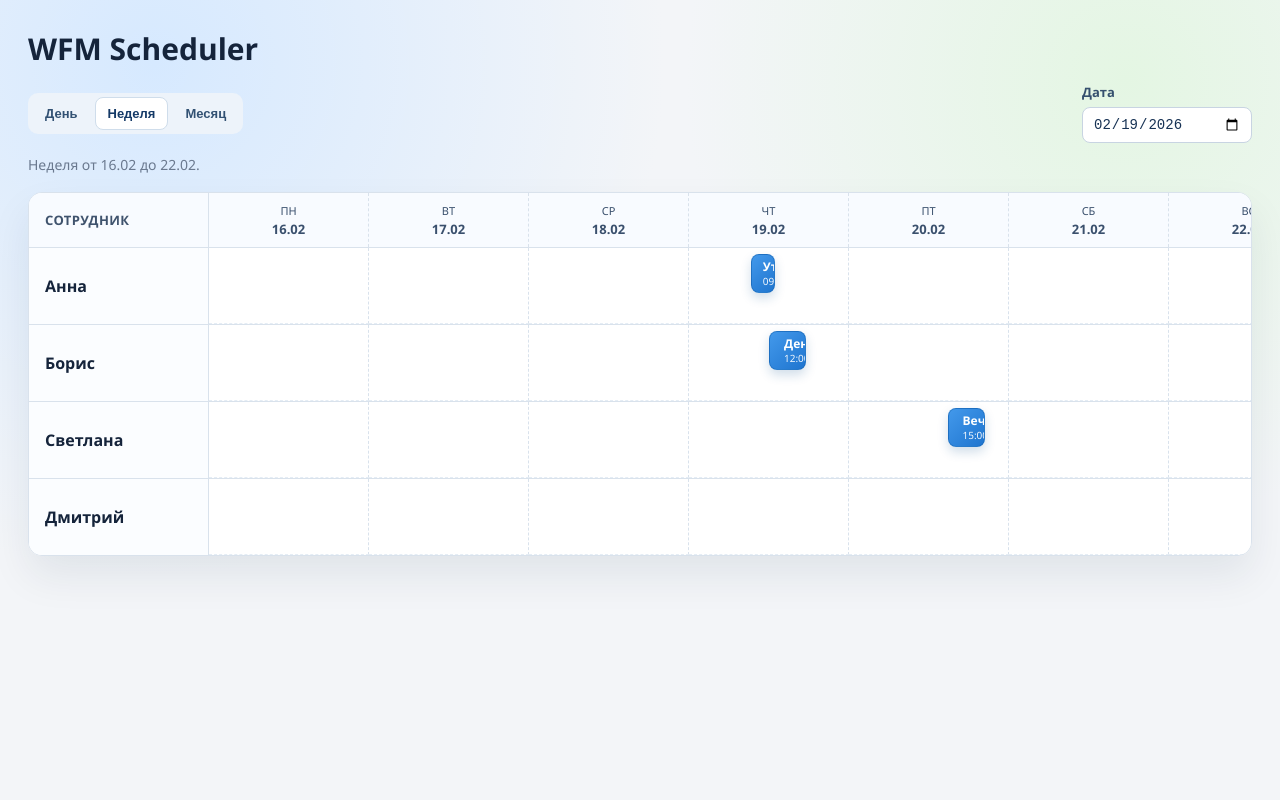
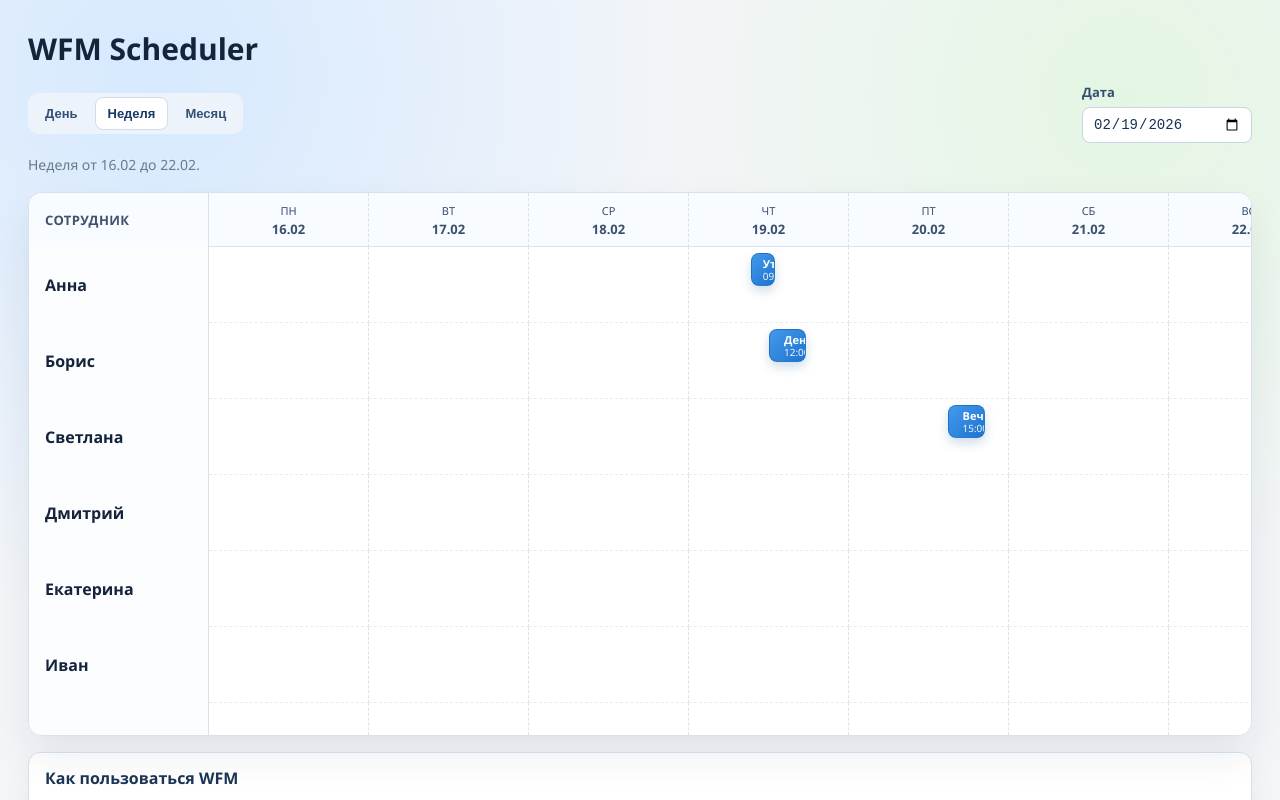
Before and after one commit to mfbulat/vibe-wfm, a React (Vite) app: page / in a window 1280 px wide. Both pictures are taken after a click on the button "Неделя". Shown: the top 800 px of the page. Built offline with nearby package versions, Linux system fonts and the light colour scheme.

Commit message:
table virtualization

```diff
--- a/src/App.module.scss
+++ b/src/App.module.scss
@@ -5,7 +5,6 @@ $accent: #1976d2;
 $text: #15243b;
 $muted: #6a798f;
 $row-height: 76px;
-$hour-width: 72px;
 
 .page {
   min-height: 100vh;
@@ -84,23 +83,25 @@ $hour-width: 72px;
 }
 
 .gridWrapper {
+  position: relative;
   background: $panel-bg;
   border: 1px solid $border;
   border-radius: 14px;
   overflow: auto;
   box-shadow: 0 20px 40px rgba(14, 36, 64, 0.08);
+  min-height: 420px;
+  height: min(68vh, 720px);
 }
 
-.gridHeader,
-.gridRow {
-  display: grid;
-  grid-template-columns: 180px 1fr;
+.virtualCanvas {
+  position: relative;
 }
 
-.gridHeader {
+.virtualHeader {
   position: sticky;
   top: 0;
-  z-index: 7;
+  z-index: 20;
+  display: flex;
   background: #f8fbff;
   border-bottom: 1px solid $border;
 }
@@ -114,8 +115,7 @@ $hour-width: 72px;
   font-weight: 700;
   position: sticky;
   left: 0;
-  z-index: 6;
-  background: #f8fbff;
+  flex-shrink: 0;
 }
 
 .employeeHeader {
@@ -124,22 +124,31 @@ $hour-width: 72px;
   text-transform: uppercase;
   color: #3f536d;
   letter-spacing: 0.03em;
+  background: #f8fbff;
+  z-index: 30;
 }
 
 .employeeName {
   min-height: $row-height;
   background: #fbfdff;
+  z-index: 14;
 }
 
-.hoursHeader,
-.cellsLayer {
-  display: grid;
-  grid-template-columns: repeat(24, $hour-width);
+.virtualHeaderTimeline {
+  position: relative;
+  min-height: 54px;
+  flex-shrink: 0;
 }
 
-.hourCell {
-  min-height: 54px;
+.virtualHourHeaderCell,
+.virtualDateHeaderCell {
+  position: absolute;
+  top: 0;
+  bottom: 0;
   border-right: 1px dashed $border;
+}
+
+.virtualHourHeaderCell {
   display: flex;
   align-items: center;
   justify-content: center;
@@ -147,22 +156,42 @@ $hour-width: 72px;
   color: $muted;
 }
 
-.gridRow {
-  border-bottom: 1px solid $border;
+.virtualDateHeaderCell {
+  display: grid;
+  align-content: center;
+  justify-items: center;
+  gap: 2px;
+  color: #3a506d;
 
-  &:last-child {
-    border-bottom: none;
+  span {
+    font-size: 11px;
+    text-transform: uppercase;
+  }
+
+  strong {
+    font-size: 13px;
   }
 }
 
-.timeline {
+.virtualRow {
+  position: absolute;
+  left: 0;
+  display: flex;
+  border-bottom: 1px solid $border;
+  background: #fff;
+}
+
+.virtualDayTimeline,
+.virtualDateTimeline {
   position: relative;
-  min-width: calc(24 * #{$hour-width});
+  flex-shrink: 0;
   min-height: $row-height;
 }
 
-.timelineCell {
-  min-height: $row-height;
+.virtualTimelineCell {
+  position: absolute;
+  top: 0;
+  bottom: 0;
   border-right: 1px dashed $border;
 
   &:hover {
@@ -238,39 +267,15 @@ $hour-width: 72px;
   border-radius: 0 10px 10px 0;
 }
 
-.dateHeader,
-.dateCells {
-  display: grid;
-}
-
-.dateColumnTitle {
-  min-height: 54px;
-  border-right: 1px dashed $border;
-  display: grid;
-  align-content: center;
-  justify-items: center;
-  gap: 2px;
-  color: #3a506d;
-
-  span {
-    font-size: 11px;
-    text-transform: uppercase;
-  }
-
-  strong {
-    font-size: 13px;
-  }
-}
-
-.dateCell {
-  min-height: $row-height;
+.virtualDateCell {
+  position: absolute;
+  top: 0;
+  bottom: 0;
   border-right: 1px dashed $border;
   border-bottom: 1px dashed #e5edf5;
   padding: 6px;
-  display: flex;
-  flex-direction: column;
-  gap: 5px;
   background: #fff;
+  overflow: hidden;
 
   &:hover {
     background: #f6fbff;
@@ -280,6 +285,7 @@ $hour-width: 72px;
 .dateTimeline {
   position: relative;
   width: 100%;
+  overflow: hidden;
 }
 
 .shiftChip {
@@ -290,7 +296,7 @@ $hour-width: 72px;
   color: #fff;
   display: flex;
   align-items: stretch;
-  min-height: 24px;
+  min-height: 22px;
   box-shadow: 0 5px 11px rgba(20, 84, 145, 0.2);
   overflow: hidden;
   cursor: grab;
@@ -300,11 +306,11 @@ $hour-width: 72px;
   flex: 1;
   min-width: 0;
   display: grid;
-  gap: 3px;
-  padding: 6px;
+  gap: 2px;
+  padding: 4px 6px;
 
   strong {
-    font-size: 12px;
+    font-size: 11px;
     line-height: 1;
   }
 
@@ -397,14 +403,33 @@ $hour-width: 72px;
   color: #fff;
 }
 
+.helpSection {
+  margin-top: 16px;
+  background: #fff;
+  border: 1px solid $border;
+  border-radius: 12px;
+  padding: 14px 16px;
+  box-shadow: 0 10px 24px rgba(14, 36, 64, 0.05);
+
+  h3 {
+    margin: 0 0 8px;
+    font-size: 16px;
+    color: #1b3556;
+  }
+
+  ol {
+    margin: 0;
+    padding-left: 20px;
+    color: #2f4866;
+    display: grid;
+    gap: 4px;
+    font-size: 14px;
+  }
+}
+
 @media (max-width: 900px) {
   .page {
     padding: 14px;
-  }
-
-  .gridHeader,
-  .gridRow {
-    grid-template-columns: 130px 1fr;
   }
 
   .employeeHeader,
@@ -415,4 +440,8 @@ $hour-width: 72px;
   .datepicker {
     min-width: 150px;
   }
+
+  .gridWrapper {
+    min-height: 360px;
+  }
 }
--- a/src/App.tsx
+++ b/src/App.tsx
@@ -35,6 +35,13 @@ type ResizeState = {
 
 type ViewMode = 'day' | 'week' | 'month'
 
+type VirtualViewport = {
+  width: number
+  height: number
+  scrollTop: number
+  scrollLeft: number
+}
+
 const HOURS = Array.from({ length: 24 }, (_, i) => i)
 const MINUTES_IN_DAY = 24 * 60
 const SNAP_MINUTES = 15
@@ -47,11 +54,30 @@ const MINI_HOUR_WIDTH = DATE_TIMELINE_WIDTH / 24
 const MAX_MODAL_MINUTES = MINUTES_IN_DAY - SNAP_MINUTES
 const DEFAULT_SHIFT_START = 9 * 60
 
+const EMPLOYEE_COLUMN_WIDTH_DESKTOP = 180
+const EMPLOYEE_COLUMN_WIDTH_MOBILE = 130
+const MOBILE_BREAKPOINT = 900
+const HEADER_HEIGHT = 54
+const ROW_HEIGHT = 76
+const ROW_OVERSCAN = 4
+const COLUMN_OVERSCAN = 2
+
 const employees: Employee[] = [
   { id: 'e1', name: 'Анна' },
   { id: 'e2', name: 'Борис' },
   { id: 'e3', name: 'Светлана' },
   { id: 'e4', name: 'Дмитрий' },
+  { id: 'e5', name: 'Екатерина' },
+  { id: 'e6', name: 'Иван' },
+  { id: 'e7', name: 'Мария' },
+  { id: 'e8', name: 'Павел' },
+  { id: 'e9', name: 'Ольга' },
+  { id: 'e10', name: 'Никита' },
+  { id: 'e11', name: 'Татьяна' },
+  { id: 'e12', name: 'Владимир' },
+  { id: 'e13', name: 'Юлия' },
+  { id: 'e14', name: 'Алексей' },
+  { id: 'e15', name: 'Ксения' },
 ]
 
 const clamp = (value: number, min: number, max: number) => Math.min(Math.max(value, min), max)
@@ -108,6 +134,23 @@ const getMonthDates = (date: Date) => {
 
 const dateCellKey = (employeeId: string, dateKey: string) => `${employeeId}|${dateKey}`
 
+const getVirtualRange = (
+  itemCount: number,
+  itemSize: number,
+  viewportStartPx: number,
+  viewportEndPx: number,
+  overscan: number,
+) => {
+  if (itemCount <= 0) return { start: 0, end: -1 }
+
+  const safeStart = Math.max(viewportStartPx, 0)
+  const safeEnd = Math.max(viewportEndPx, 0)
+  const start = clamp(Math.floor(safeStart / itemSize) - overscan, 0, itemCount - 1)
+  const end = clamp(Math.ceil(safeEnd / itemSize) + overscan, 0, itemCount - 1)
+
+  return { start, end }
+}
+
 const weekdayFormatter = new Intl.DateTimeFormat('ru-RU', { weekday: 'short' })
 const shortDateFormatter = new Intl.DateTimeFormat('ru-RU', { day: '2-digit', month: '2-digit' })
 const fullDateFormatter = new Intl.DateTimeFormat('ru-RU', {
@@ -115,6 +158,7 @@ const fullDateFormatter = new Intl.DateTimeFormat('ru-RU', {
   month: 'long',
   year: 'numeric',
 })
+const monthYearFormatter = new Intl.DateTimeFormat('ru-RU', { month: 'long', year: 'numeric' })
 
 const today = new Date()
 const todayKey = dateToKey(today)
@@ -154,7 +198,15 @@ function App() {
   const [resizeState, setResizeState] = useState<ResizeState | null>(null)
   const [error, setError] = useState<string | null>(null)
   const [modalDraft, setModalDraft] = useState<ModalDraft | null>(null)
+  const [virtualViewport, setVirtualViewport] = useState<VirtualViewport>({
+    width: 0,
+    height: 0,
+    scrollTop: 0,
+    scrollLeft: 0,
+  })
+
   const resizingRef = useRef(false)
+  const gridViewportRef = useRef<HTMLElement | null>(null)
 
   const selectedDateKey = useMemo(() => dateToKey(selectedDate), [selectedDate])
 
@@ -187,6 +239,106 @@ function App() {
   const getShiftsForCell = (employeeId: string, dateKey: string) => {
     return shiftsByEmployeeDate.get(dateCellKey(employeeId, dateKey)) ?? []
   }
+
+  const columnCount = viewMode === 'day' ? HOURS.length : visibleDates.length
+  const columnWidth = viewMode === 'day' ? HOUR_WIDTH : DATE_CELL_WIDTH
+  const employeeColumnWidth =
+    virtualViewport.width > 0 && virtualViewport.width <= MOBILE_BREAKPOINT
+      ? EMPLOYEE_COLUMN_WIDTH_MOBILE
+      : EMPLOYEE_COLUMN_WIDTH_DESKTOP
+  const totalTimelineWidth = columnCount * columnWidth
+  const totalGridWidth = employeeColumnWidth + totalTimelineWidth
+  const totalGridHeight = HEADER_HEIGHT + employees.length * ROW_HEIGHT
+
+  useEffect(() => {
+    const viewport = gridViewportRef.current
+    if (!viewport) return
+
+    const updateViewport = () => {
+      setVirtualViewport({
+        width: viewport.clientWidth,
+        height: viewport.clientHeight,
+        scrollTop: viewport.scrollTop,
+        scrollLeft: viewport.scrollLeft,
+      })
+    }
+
+    updateViewport()
+
+    const onScroll = () => {
+      setVirtualViewport((prev) => ({
+        ...prev,
+        scrollTop: viewport.scrollTop,
+        scrollLeft: viewport.scrollLeft,
+      }))
+    }
+
+    viewport.addEventListener('scroll', onScroll, { passive: true })
+
+    const resizeObserver = new ResizeObserver(updateViewport)
+    resizeObserver.observe(viewport)
+
+    return () => {
+      viewport.removeEventListener('scroll', onScroll)
+      resizeObserver.disconnect()
+    }
+  }, [])
+
+  useEffect(() => {
+    const viewport = gridViewportRef.current
+    if (!viewport) return
+
+    const maxScrollLeft = Math.max(totalGridWidth - viewport.clientWidth, 0)
+    const maxScrollTop = Math.max(totalGridHeight - viewport.clientHeight, 0)
+
+    if (viewport.scrollLeft > maxScrollLeft) {
+      viewport.scrollLeft = maxScrollLeft
+    }
+
+    if (viewport.scrollTop > maxScrollTop) {
+      viewport.scrollTop = maxScrollTop
+    }
+
+    setVirtualViewport({
+      width: viewport.clientWidth,
+      height: viewport.clientHeight,
+      scrollTop: viewport.scrollTop,
+      scrollLeft: viewport.scrollLeft,
+    })
+  }, [totalGridHeight, totalGridWidth])
+
+  const bodyStartPx = Math.max(virtualViewport.scrollTop - HEADER_HEIGHT, 0)
+  const bodyEndPx = bodyStartPx + Math.max(virtualViewport.height - HEADER_HEIGHT, 0)
+
+  const timelineStartPx = Math.max(virtualViewport.scrollLeft - employeeColumnWidth, 0)
+  const timelineEndPx = timelineStartPx + Math.max(virtualViewport.width - employeeColumnWidth, 0)
+
+  const visibleRowRange = getVirtualRange(
+    employees.length,
+    ROW_HEIGHT,
+    bodyStartPx,
+    bodyEndPx,
+    ROW_OVERSCAN,
+  )
+  const visibleColumnRange = getVirtualRange(
+    columnCount,
+    columnWidth,
+    timelineStartPx,
+    timelineEndPx,
+    COLUMN_OVERSCAN,
+  )
+
+  const visibleRowIndexes = useMemo(() => {
+    if (visibleRowRange.end < visibleRowRange.start) return []
+    const size = visibleRowRange.end - visibleRowRange.start + 1
+    return Array.from({ length: size }, (_, i) => visibleRowRange.start + i)
+  }, [visibleRowRange.end, visibleRowRange.start])
+
+  const visibleColumnIndexes = useMemo(() => {
+    if (visibleColumnRange.end < visibleColumnRange.start) return []
+    const size = visibleColumnRange.end - visibleColumnRange.start + 1
+    return Array.from({ length: size }, (_, i) => visibleColumnRange.start + i)
+  }, [visibleColumnRange.end, visibleColumnRange.start])
 
   useEffect(() => {
     if (!resizeState) return
@@ -415,48 +567,84 @@ function App() {
             ? `День: ${fullDateFormatter.format(selectedDate)}. Dblclick по часу для добавления.`
             : viewMode === 'week'
               ? `Неделя от ${shortDateFormatter.format(visibleDates[0])} до ${shortDateFormatter.format(visibleDates[6])}.`
-              : `Месяц: ${new Intl.DateTimeFormat('ru-RU', { month: 'long', year: 'numeric' }).format(selectedDate)}.`}
+              : `Месяц: ${monthYearFormatter.format(selectedDate)}.`}
         </p>
       </header>
 
-      {viewMode === 'day' ? (
-        <section className={styles.gridWrapper}>
-          <div className={styles.gridHeader}>
-            <div className={styles.employeeHeader}>Сотрудник</div>
-            <div className={styles.hoursHeader}>
-              {HOURS.map((hour) => (
-                <div key={hour} className={styles.hourCell}>
+      <section className={styles.gridWrapper} ref={gridViewportRef}>
+        <div className={styles.virtualCanvas} style={{ width: totalGridWidth, height: totalGridHeight }}>
+          <div className={styles.virtualHeader} style={{ height: HEADER_HEIGHT }}>
+            <div className={styles.employeeHeader} style={{ width: employeeColumnWidth }}>
+              Сотрудник
+            </div>
+
+            <div className={styles.virtualHeaderTimeline} style={{ width: totalTimelineWidth }}>
+              {visibleColumnIndexes.map((columnIndex) => {
+                const left = columnIndex * columnWidth
+
+                if (viewMode === 'day') {
+                  const hour = HOURS[columnIndex]
+
+                  return (
+                    <div key={`header-hour-${hour}`} className={styles.virtualHourHeaderCell} style={{ left, width: columnWidth }}>
                       {String(hour).padStart(2, '0')}:00
                     </div>
-              ))}
+                  )
+                }
+
+                const date = visibleDates[columnIndex]
+                if (!date) return null
+
+                return (
+                  <div
+                    key={`header-date-${dateToKey(date)}`}
+                    className={styles.virtualDateHeaderCell}
+                    style={{ left, width: columnWidth }}
+                  >
+                    <span>{weekdayFormatter.format(date)}</span>
+                    <strong>{shortDateFormatter.format(date)}</strong>
+                  </div>
+                )
+              })}
             </div>
           </div>
 
-          {employees.map((employee) => {
+          {visibleRowIndexes.map((rowIndex) => {
+            const employee = employees[rowIndex]
+            const rowTop = HEADER_HEIGHT + rowIndex * ROW_HEIGHT
+
+            if (viewMode === 'day') {
               const employeeShifts = getShiftsForCell(employee.id, selectedDateKey)
 
               return (
-              <div key={employee.id} className={styles.gridRow}>
-                <div className={styles.employeeName}>{employee.name}</div>
+                <div
+                  key={`row-day-${employee.id}`}
+                  className={styles.virtualRow}
+                  style={{ top: rowTop, height: ROW_HEIGHT, width: totalGridWidth }}
+                >
+                  <div className={styles.employeeName} style={{ width: employeeColumnWidth }}>
+                    {employee.name}
+                  </div>
 
                   <div
-                  className={styles.timeline}
+                    className={styles.virtualDayTimeline}
+                    style={{ width: totalTimelineWidth }}
                     onDragOver={(event) => event.preventDefault()}
                     onDrop={(event) => handleDropOnTimeline(event, employee.id, selectedDateKey)}
                   >
-                  <div className={styles.cellsLayer}>
-                    {HOURS.map((hour) => {
-                      const cellStart = hour * 60
+                    {visibleColumnIndexes.map((columnIndex) => {
+                      const left = columnIndex * columnWidth
+                      const cellStart = columnIndex * 60
 
                       return (
                         <div
-                          key={`${employee.id}-${hour}`}
-                          className={styles.timelineCell}
+                          key={`day-cell-${employee.id}-${columnIndex}`}
+                          className={styles.virtualTimelineCell}
+                          style={{ left, width: columnWidth }}
                           onDoubleClick={() => openCreateShiftModal(employee.id, selectedDateKey, cellStart)}
                         />
                       )
                     })}
-                  </div>
 
                     <div className={styles.shiftsLayer}>
                       {employeeShifts.map((shift) => {
@@ -497,55 +685,40 @@ function App() {
                   </div>
                 </div>
               )
-          })}
-        </section>
-      ) : (
-        <section className={styles.gridWrapper}>
-          <div className={styles.gridHeader}>
-            <div className={styles.employeeHeader}>Сотрудник</div>
+            }
+
+            return (
               <div
-              className={styles.dateHeader}
-              style={{ gridTemplateColumns: `repeat(${visibleDates.length}, ${DATE_CELL_WIDTH}px)` }}
+                key={`row-date-${employee.id}`}
+                className={styles.virtualRow}
+                style={{ top: rowTop, height: ROW_HEIGHT, width: totalGridWidth }}
               >
-              {visibleDates.map((date) => {
-                const key = dateToKey(date)
-                return (
-                  <div key={key} className={styles.dateColumnTitle}>
-                    <span>{weekdayFormatter.format(date)}</span>
-                    <strong>{shortDateFormatter.format(date)}</strong>
-                  </div>
-                )
-              })}
-            </div>
+                <div className={styles.employeeName} style={{ width: employeeColumnWidth }}>
+                  {employee.name}
                 </div>
 
-          {employees.map((employee) => (
-            <div key={employee.id} className={styles.gridRow}>
-              <div className={styles.employeeName}>{employee.name}</div>
+                <div className={styles.virtualDateTimeline} style={{ width: totalTimelineWidth }}>
+                  {visibleColumnIndexes.map((columnIndex) => {
+                    const date = visibleDates[columnIndex]
+                    if (!date) return null
 
-              <div
-                className={styles.dateCells}
-                style={{ gridTemplateColumns: `repeat(${visibleDates.length}, ${DATE_CELL_WIDTH}px)` }}
-              >
-                {visibleDates.map((date) => {
+                    const left = columnIndex * columnWidth
                     const dateKey = dateToKey(date)
                     const cellShifts = getShiftsForCell(employee.id, dateKey)
 
                     return (
                       <div
-                      key={`${employee.id}-${dateKey}`}
-                      className={styles.dateCell}
+                        key={`date-cell-${employee.id}-${dateKey}`}
+                        className={styles.virtualDateCell}
+                        style={{ left, width: columnWidth }}
                         onDoubleClick={() => openCreateShiftModal(employee.id, dateKey, DEFAULT_SHIFT_START)}
                         onDragOver={(event) => event.preventDefault()}
                         onDrop={(event) => handleDropOnDateCell(event, employee.id, dateKey)}
                       >
-                      <div
-                        className={styles.dateTimeline}
-                        style={{ minHeight: Math.max(30, cellShifts.length * 30) }}
-                      >
+                        <div className={styles.dateTimeline} style={{ minHeight: ROW_HEIGHT - 12 }}>
                           {cellShifts.map((shift, index) => {
-                          const left = (shift.start / 60) * MINI_HOUR_WIDTH
-                          const width = Math.max(((shift.end - shift.start) / 60) * MINI_HOUR_WIDTH, 22)
+                            const chipLeft = (shift.start / 60) * MINI_HOUR_WIDTH
+                            const chipWidth = Math.max(((shift.end - shift.start) / 60) * MINI_HOUR_WIDTH, 22)
 
                             return (
                               <div
@@ -554,7 +727,7 @@ function App() {
                                 draggable={!resizeState}
                                 onDragStart={(event) => handleDragStart(event, shift)}
                                 onDragEnd={() => setDraggingShiftId(null)}
-                              style={{ left, width, top: index * 30 }}
+                                style={{ left: chipLeft, width: chipWidth, top: index * 24 }}
                               >
                                 <div
                                   className={`${styles.resizeHandle} ${styles.left}`}
@@ -583,9 +756,10 @@ function App() {
                   })}
                 </div>
               </div>
-          ))}
+            )
+          })}
+        </div>
       </section>
-      )}
 
       {modalDraft && (
         <div className={styles.modalBackdrop} role="presentation" onClick={closeModal}>
@@ -652,6 +826,17 @@ function App() {
           </div>
         </div>
       )}
+
+      <footer className={styles.helpSection}>
+        <h3>Как пользоваться WFM</h3>
+        <ol>
+          <li>Выберите режим: День, Неделя или Месяц.</li>
+          <li>Выберите дату в датапикере сверху.</li>
+          <li>Сделайте двойной клик по ячейке, чтобы добавить смену.</li>
+          <li>Перетаскивайте смены мышью между сотрудниками и датами.</li>
+          <li>Тяните левый или правый край смены, чтобы изменить начало/конец.</li>
+        </ol>
+      </footer>
     </div>
   )
 }
```
Lines whose indentation alone changed are shown as unchanged.
